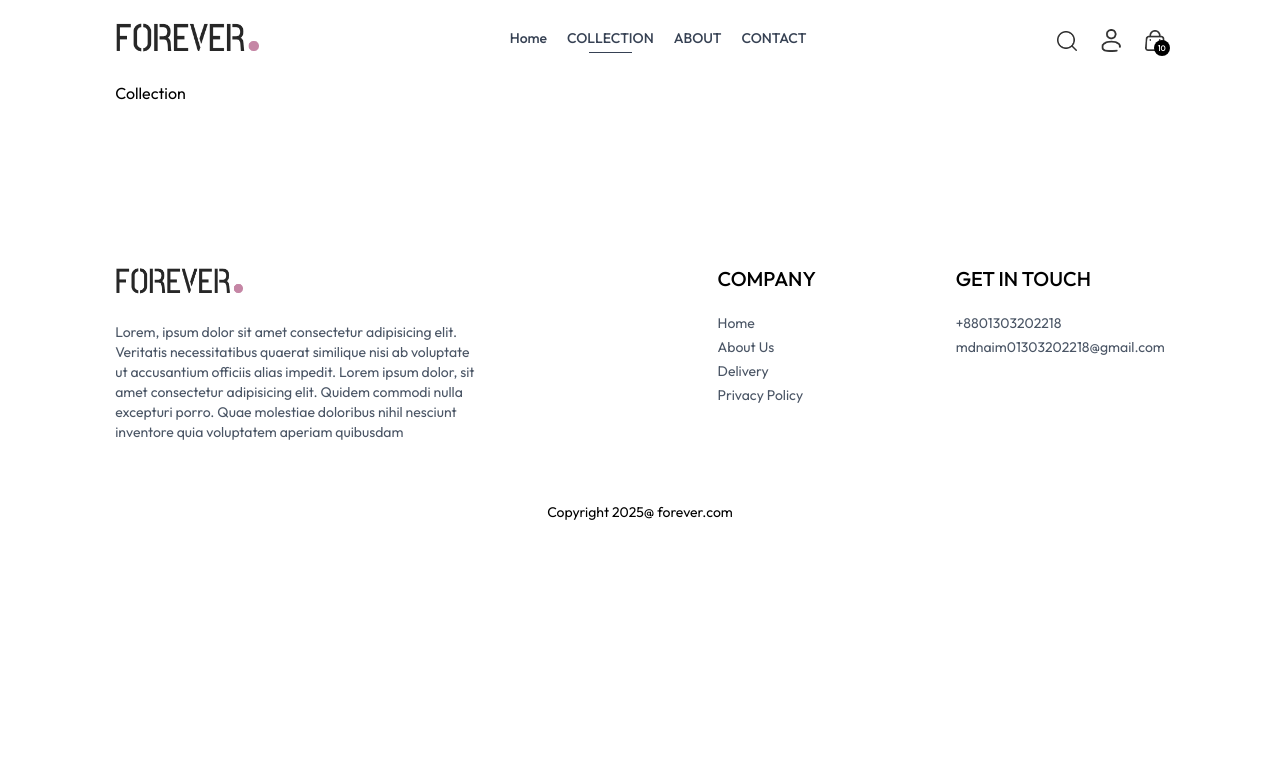
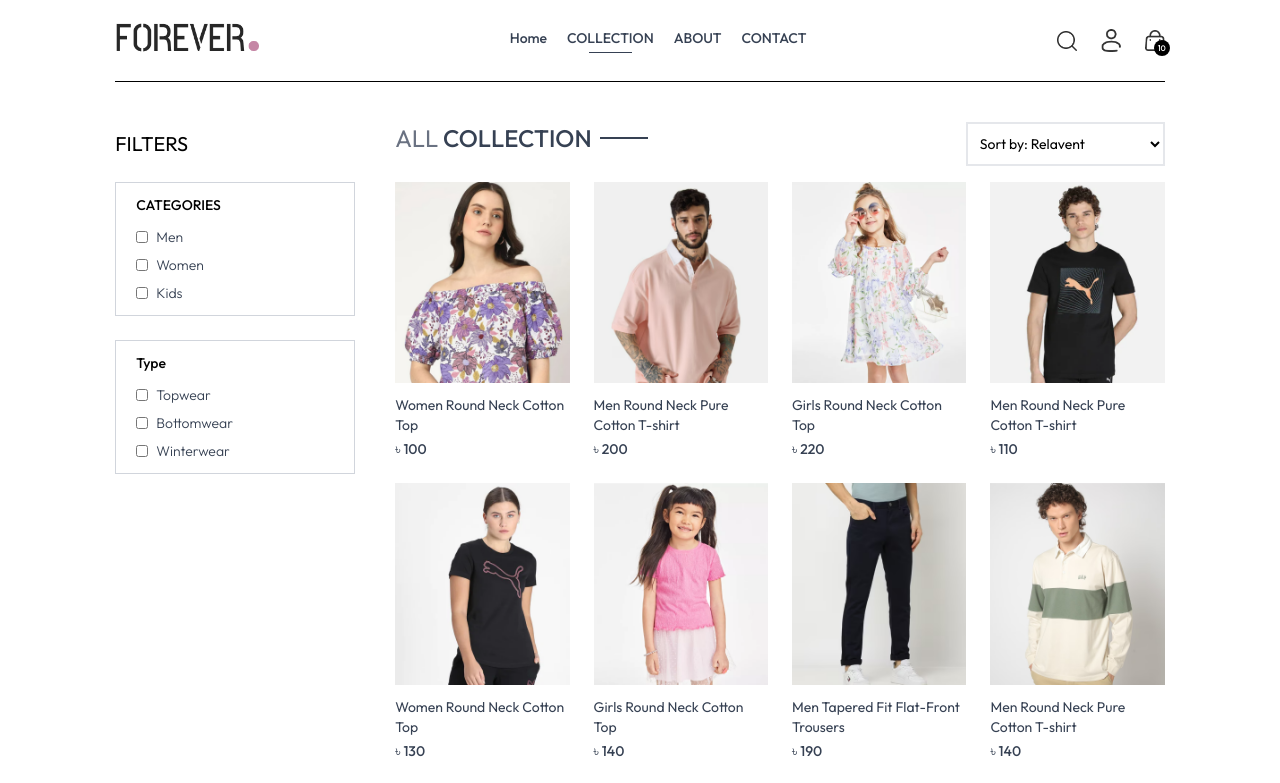
Before and after one commit to Naim000007/E-commerce, a React (Vite) app in the folder frontend/: page /collection in a window 1280 px wide. Shown: the top 783 px of the page. Built offline with nearby package versions, Linux system fonts and the light colour scheme.

Commit message:
product filter and sort added

```diff
--- a/frontend/src/pages/Collection.jsx
+++ b/frontend/src/pages/Collection.jsx
@@ -1,9 +1,149 @@
-import React from 'react'
+import React, { useContext, useState, useEffect } from 'react';
+import { ShopContext } from '../context/ShopContext';
+import { assets } from '../assets/frontend_assets/assets';
+import Title from '../components/Title';
+import ProductItem from '../components/ProductItem';
 
 const Collection = () => {
+    const { products } = useContext(ShopContext);
+    const [showFilter, setShowFilter] = useState(false);
+    const [filterProducts, setFilterProducts] = useState([]);
+    const [category, setCategory] = useState([]);
+    const [subcategory, setSubCategory] = useState([]);
+    const [sortOption, setSortOption] = useState('relavent');
+
+    // Toggle category filter
+    const toggleCategory = (e) => {
+        const value = e.target.value;
+        if (value) {
+            if (category.includes(value)) {
+                setCategory(prev => prev.filter(item => item !== value));
+            } else {
+                setCategory(prev => [...prev, value]);
+            }
+        }
+    };
+
+    // Toggle subcategory filter
+    const toggleSubcategory = (e) => {
+        const value = e.target.value;
+        if (value) {
+            if (subcategory.includes(value)) {
+                setSubCategory(prev => prev.filter(item => item !== value));
+            } else {
+                setSubCategory(prev => [...prev, value]);
+            }
+        }
+    };
+
+    // Apply filters based on category and subcategory
+    const applyFilter = () => {
+        let productsCopy = products.slice();
+
+        if (category.length > 0) {
+            productsCopy = productsCopy.filter(item => category.includes(item.category));
+        }
+
+        if (subcategory.length > 0) {
+            productsCopy = productsCopy.filter(item => subcategory.includes(item.subCategory)); // Use subCategory
+        }
+
+        setFilterProducts(productsCopy);
+    };
+
+    // Apply sorting
+    const sortedProducts = [...filterProducts].sort((a, b) => {
+        if (sortOption === 'low-high') {
+            return a.price - b.price;
+        } else if (sortOption === 'high-low') {
+            return b.price - a.price;
+        } else {
+            return 0; // No sorting or relevant sorting
+        }
+    });
+
+    // Update filtered products when products, category, or subcategory change
+    useEffect(() => {
+        setFilterProducts(products);
+    }, [products]);
+
+    useEffect(() => {
+        applyFilter();
+    }, [category, subcategory, products]);
+
     return (
-        <div>Collection</div>
-    )
-}
+        <div className='flex flex-col sm:flex-row gap-1 sm:gap-10 pt-10 border-t'>
+            {/* Filter Section */}
+            <div className='min-w-60'>
+                <p onClick={() => setShowFilter(!showFilter)} className='my-2 text-xl flex items-center cursor-pointer gap-2'>
+                    FILTERS
+                    <img
+                        className={`h-3 sm:hidden ${showFilter ? 'rotate-90' : ""}`}
+                        src={assets.dropdown_icon}
+                        alt="dropdown icon"
+                    />
+                </p>
+                <div className={`border border-gray-300 pl-5 py-3 mt-6 ${showFilter ? "" : "hidden"} sm:block`}>
+                    <p className='mb-3 text-sm font-medium'>CATEGORIES</p>
+                    <div className='flex flex-col gap-2 text-sm font-light text-gray-700'>
+                        <p className='flex gap-2'>
+                            <input type='checkbox' className='w-3' value='Men' onChange={toggleCategory} />
+                            Men
+                        </p>
+                        <p className='flex gap-2'>
+                            <input type='checkbox' className='w-3' value='Women' onChange={toggleCategory} />
+                            Women
+                        </p>
+                        <p className='flex gap-2'>
+                            <input type='checkbox' className='w-3' value='Kids' onChange={toggleCategory} />
+                            Kids
+                        </p>
+                    </div>
+                </div>
+                <div className={`border border-gray-300 pl-5 py-3 my-6 ${showFilter ? "" : "hidden"} sm:block`}>
+                    <p className='mb-3 text-sm font-medium'>Type</p>
+                    <div className='flex flex-col gap-2 text-sm font-light text-gray-700'>
+                        <p className='flex gap-2'>
+                            <input type='checkbox' className='w-3' value='Topwear' onChange={toggleSubcategory} /> Topwear
+                        </p>
+                        <p className='flex gap-2'>
+                            <input type='checkbox' className='w-3' value='Bottomwear' onChange={toggleSubcategory} /> Bottomwear
+                        </p>
+                        <p className='flex gap-2'>
+                            <input type='checkbox' className='w-3' value='Winterwear' onChange={toggleSubcategory} /> Winterwear
+                        </p>
+                    </div>
+                </div>
+            </div>
 
-export default Collection
+            {/* Product Listing Section */}
+            <div className='flex-1'>
+                <div className='flex justify-between text-base sm:text-2xl mb-4'>
+                    <Title text1={'ALL'} text2={'COLLECTION'} />
+                    <select
+                        className='border-2 border-gray-200 text-sm px-2'
+                        value={sortOption}
+                        onChange={(e) => setSortOption(e.target.value)}
+                    >
+                        <option value='relavent'>Sort by: Relavent</option>
+                        <option value='low-high'>Sort by: Low to High Price</option>
+                        <option value='high-low'>Sort by: High to Low Price</option>
+                    </select>
+                </div>
+                <div className='grid grid-cols-2 md:grid-cols-3 lg:grid-cols-4 gap-6'>
+                    {sortedProducts.map((item, index) => (
+                        <ProductItem
+                            key={index}
+                            name={item.name}
+                            id={item._id}
+                            price={item.price}
+                            image={item.image}
+                        />
+                    ))}
+                </div>
+            </div>
+        </div>
+    );
+};
+
+export default Collection;
```
